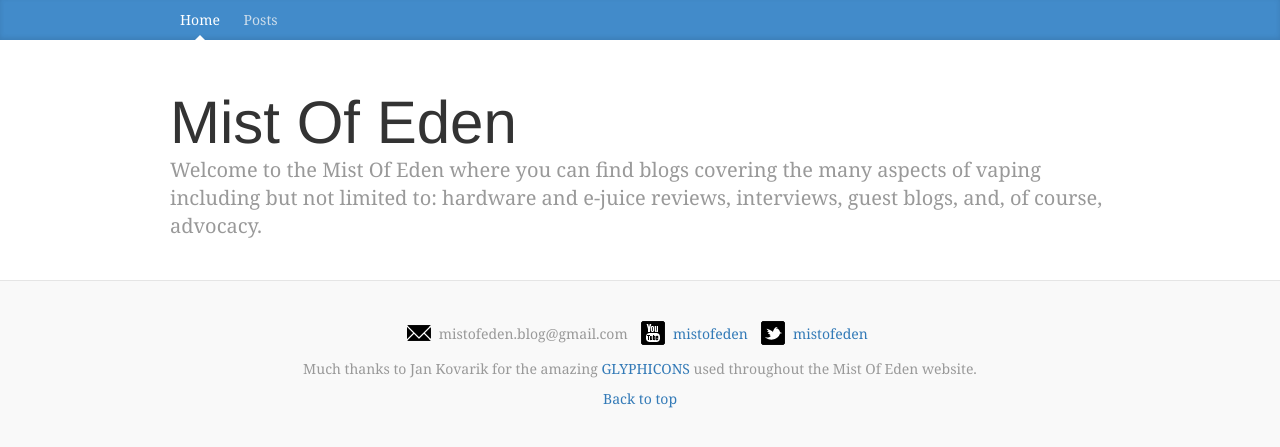
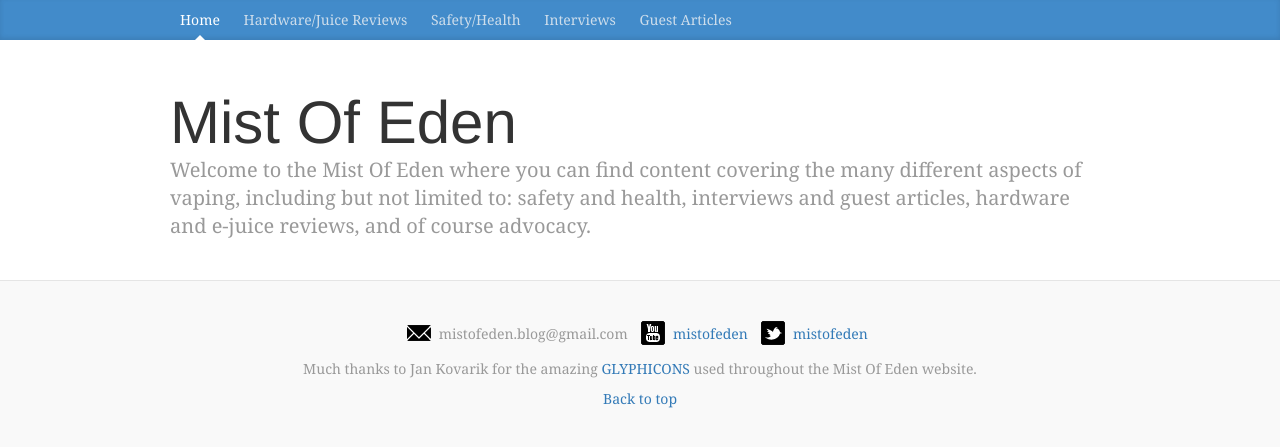
Before and after one commit to mistofeden/mistofeden.github.io, a Jekyll site: the page built from index.html, in a window 1280 px wide. Shown: the top 447 px of the page. Built offline with Jekyll 4.4.1, drawn with Linux system fonts in a browser that asks for light colours; some of the changed lines change nothing that is shown.

Commit message:
Added to _config.yml and expanded on menu items.

```diff
--- a/_config.yml
+++ b/_config.yml
@@ -2,14 +2,23 @@
 title: Mist Of Eden
 email: mistofeden.blog@gmail.com
 description: > # this means to ignore newlines until "baseurl:"
-  Write an awesome description for your new site here. You can edit this
-  line in _config.yml. It will appear in your document head meta (for
-  Google search results) and in your feed.xml site description.
+  Welcome to the Mist Of Eden where you can find content covering the many
+  different aspects of vaping, including but not limited to: safety and health,
+  interviews and guest articles, hardware and e-juice reviews, and of course
+  advocacy.
 baseurl: "" # the subpath of your site, e.g. /blog/
-url: "http://mistofeden.github.io" # the base hostname & protocol for your site
+url: "http://mistofeden.github.io/" # the base hostname & protocol for your site
 youtubechannel_name: mistofeden
 twitter_username: mistofeden
 github_username:  mistofeden
 
+# page meta data
+keywords: American Paintings, American Art, American Artists, Flying Birds, Flying, Bird, Birds, Art Gallery, Art, Gallery, Water oils, Water, Oils, Oil, Paint, Paints, Painting, Canvas, Brush, Marcy Schwartz, Marci Schwartz, Marcy Swartz, Marci Swartz, Marcy Shwartz, Marci Shwartz, Marcy Schwart, Marci Schwart, Marcy Shwart, Marci Shwart
+creator: Jeffrey Schwartz
+publisher: Marcy Schwartz
+googlebot: index, follow
+robots: index, follow
+slurp: index, follow
+
 # Build settings
 markdown: kramdown
--- a/_includes/head.html
+++ b/_includes/head.html
@@ -3,8 +3,13 @@
     <meta http-equiv="X-UA-Compatible" content="IE=edge">
     <meta name="viewport" content="width=device-width, initial-scale=1">
     <!-- The above 3 meta tags *must* come first in the head; any other head content must come *after* these tags -->
-    <meta name="Mist Of Eden Blog" content="">
-    <meta name="Mist Of Eden" content="">
+    <meta name="description" content="{{ site.description }}">
+    <meta name="keywords" content="{{ site.keywords }}">
+    <meta name="creator" content="{{ site.creator }}">
+    <meta name="publisher" content="{{ site.publisher }}">
+    <meta name="googlebot" content="{{ site.googlebot }}">
+    <meta name="robots" content="{{ site.robots }}">
+    <meta name="slurp" content="{{ site.slurp }}">
 
     <title>{% if page.title %}{{ page.title }}{% else %}{{ site.title }}{% endif %}</title>
 
--- a/_includes/header.html
+++ b/_includes/header.html
@@ -1,4 +1,4 @@
 <div class="blog-header">
     <h1 class="blog-title">{% if page.title %}{{ page.title }}{% else %}{{ site.title }}{% endif %}</h1>
-    <p class="lead blog-description">Welcome to the Mist Of Eden where you can find blogs covering the many aspects of vaping including but not limited to: hardware and e-juice reviews, interviews, guest blogs, and, of course, advocacy.</p>
+    <p class="lead blog-description">{{ site.description }}</p>
 </div>
--- a/_includes/masthead.html
+++ b/_includes/masthead.html
@@ -2,7 +2,10 @@
     <div class="container">
         <nav class="blog-nav">
             <a class="blog-nav-item active" href="{{ "/" | prepend: site.baseurl }}">Home</a>
-            <a class="blog-nav-item" href="/posts/">Posts</a>
+            <a class="blog-nav-item" href="{{ "/reviews/" | prepend: site.baseurl }}">Hardware/Juice Reviews</a>
+            <a class="blog-nav-item" href="{{ "/safetyandhealth/" | prepend: site.baseurl }}">Safety/Health</a>
+            <a class="blog-nav-item" href="{{ "/interviews/" | prepend: site.baseurl }}">Interviews</a>
+            <a class="blog-nav-item" href="{{ "/guestarticles/" | prepend: site.baseurl }}">Guest Articles</a>
         </nav>
     </div>
 </div>
```
